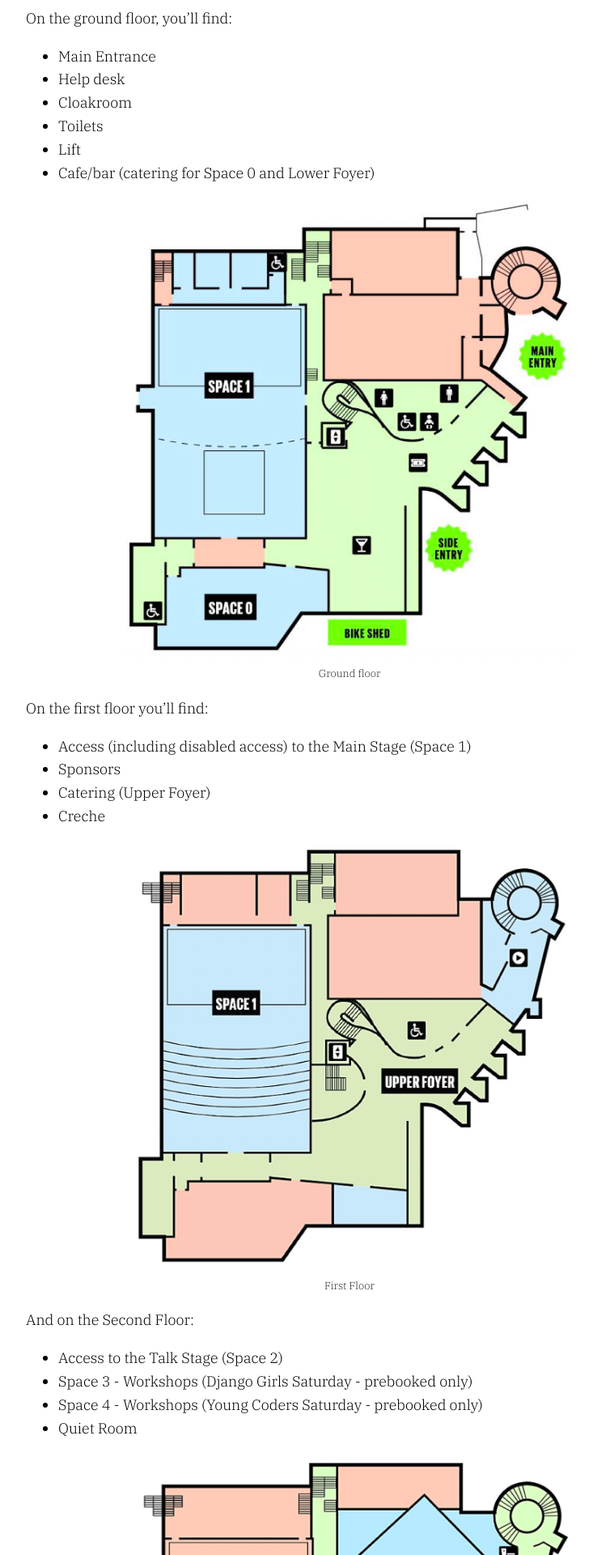
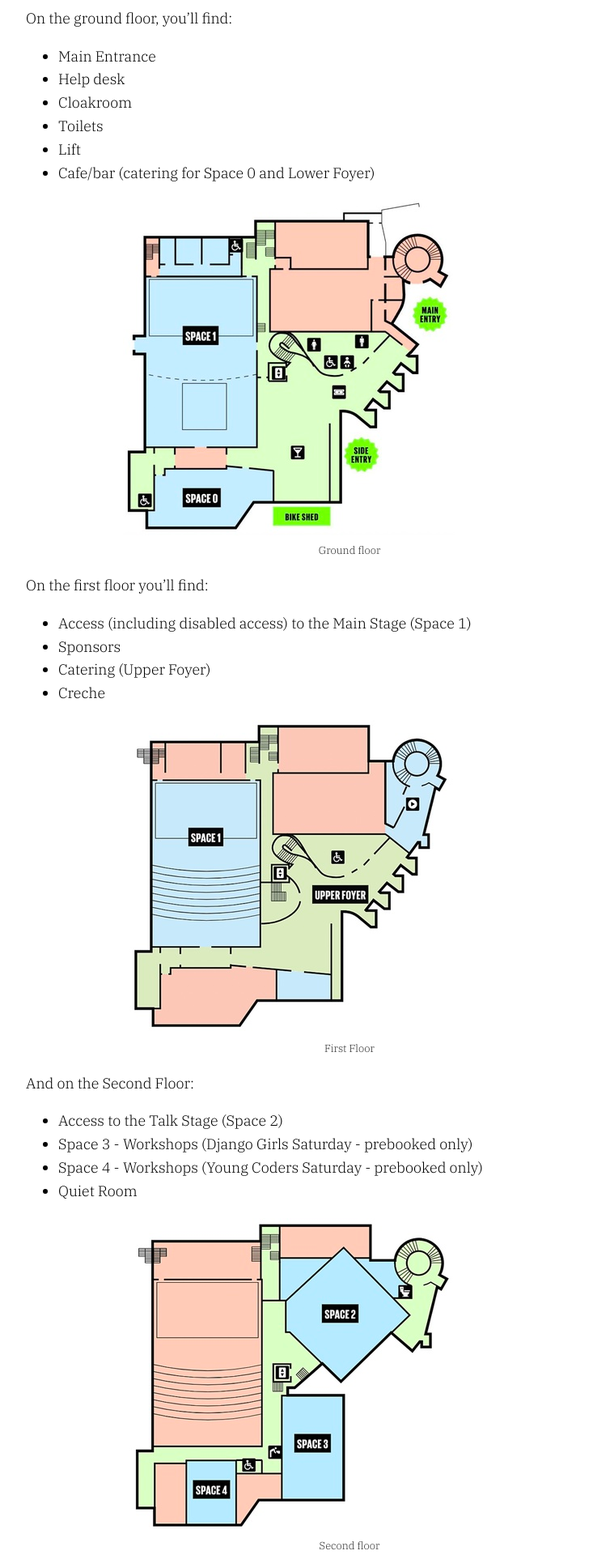
Before and after one commit to gma/2025.pyconuk.org, a Jekyll site: the page built from src/venue.md, in a window 1280 px wide. Shown: the part 960-2880 px from the top of the page at 81% size, without its empty margins (208-941 px from the left). Built offline with Jekyll 4.4.1, drawn with Linux system fonts in a browser that asks for light colours.

Commit message:
Make floorplans conform to site image usage

```diff
--- a/src/venue.md
+++ b/src/venue.md
@@ -37,7 +37,7 @@ On the ground floor, you'll find:
 - Cafe/bar (catering for Space 0 and Lower Foyer)
 
 <figure class="floor-plan">
-  <img src="/images/contact_ground_floor_no_legend.jpg" alt="Ground floor floorplan for Contact, venue for PyconUK {{ site.con_year }}" title="Contact Ground Floor">
+  <img src="/images/contact_ground_floor_no_legend.jpg" height="415" width="410" alt="Ground floor floorplan for Contact, venue for PyconUK {{ site.con_year }}" title="Contact Ground Floor">
   <figcaption>Ground floor</figcaption>
 </figure>
 
@@ -49,7 +49,7 @@ On the first floor you'll find:
 - Creche
 
 <figure class="floor-plan">
-  <img src="/images/contact_first_floor_no_legend.jpg" alt="First floor floorplan for Contact, venue for PyconUK {{ site.con_year }}" title="Contact First Floor">
+  <img src="/images/contact_first_floor_no_legend.jpg" height="387" width="410" alt="First floor floorplan for Contact, venue for PyconUK {{ site.con_year }}" title="Contact First Floor">
   <figcaption>First Floor</figcaption>
 </figure>
 
@@ -61,7 +61,7 @@ And on the Second Floor:
 - Quiet Room
 
 <figure class="floor-plan">
-  <img src="/images/contact_second_floor_no_legend.jpg" alt="Second floor floorplan for Contact, venue for PyconUK {{ site.con_year }}" title="Contact Second Floor">
+  <img src="/images/contact_second_floor_no_legend.jpg" height="387" width="410" alt="Second floor floorplan for Contact, venue for PyconUK {{ site.con_year }}" title="Contact Second Floor">
   <figcaption>Second floor</figcaption>
 </figure>
 
```
Also changed, not shown: src/images/contact_first_floor_no_legend.jpg, src/images/contact_ground_floor_no_legend.jpg, src/images/contact_second_floor_no_legend.jpg.
